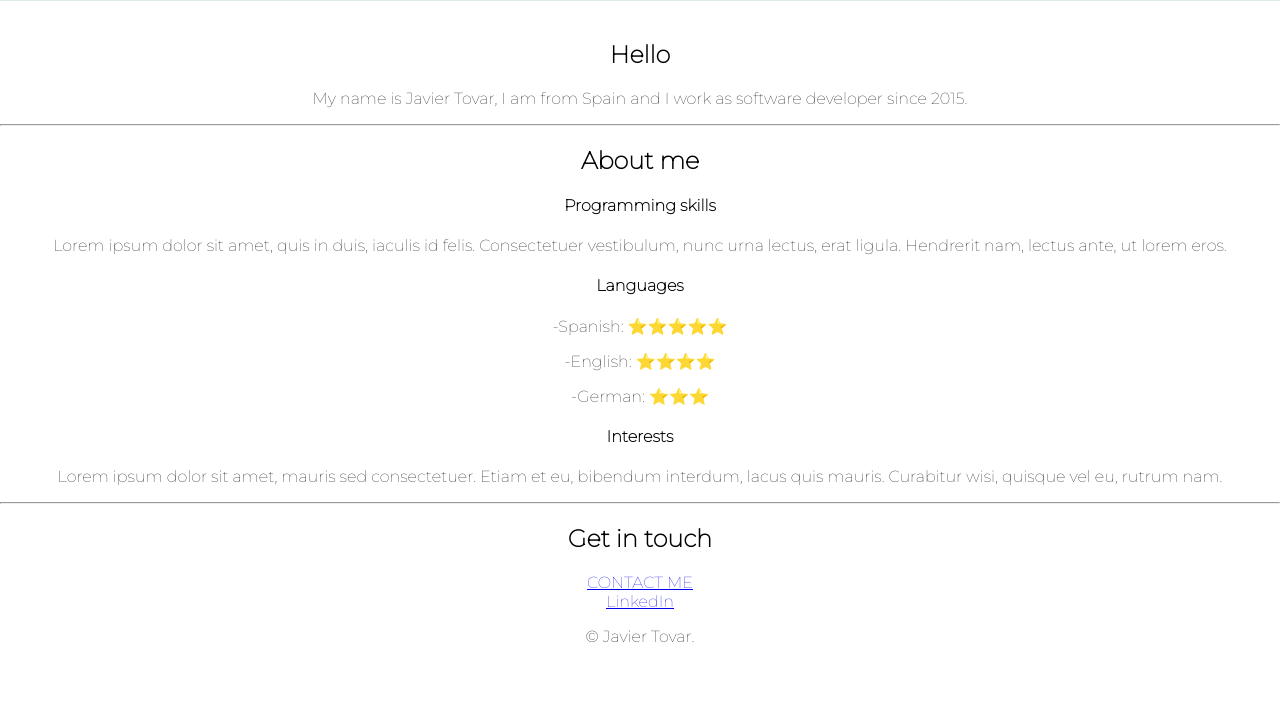
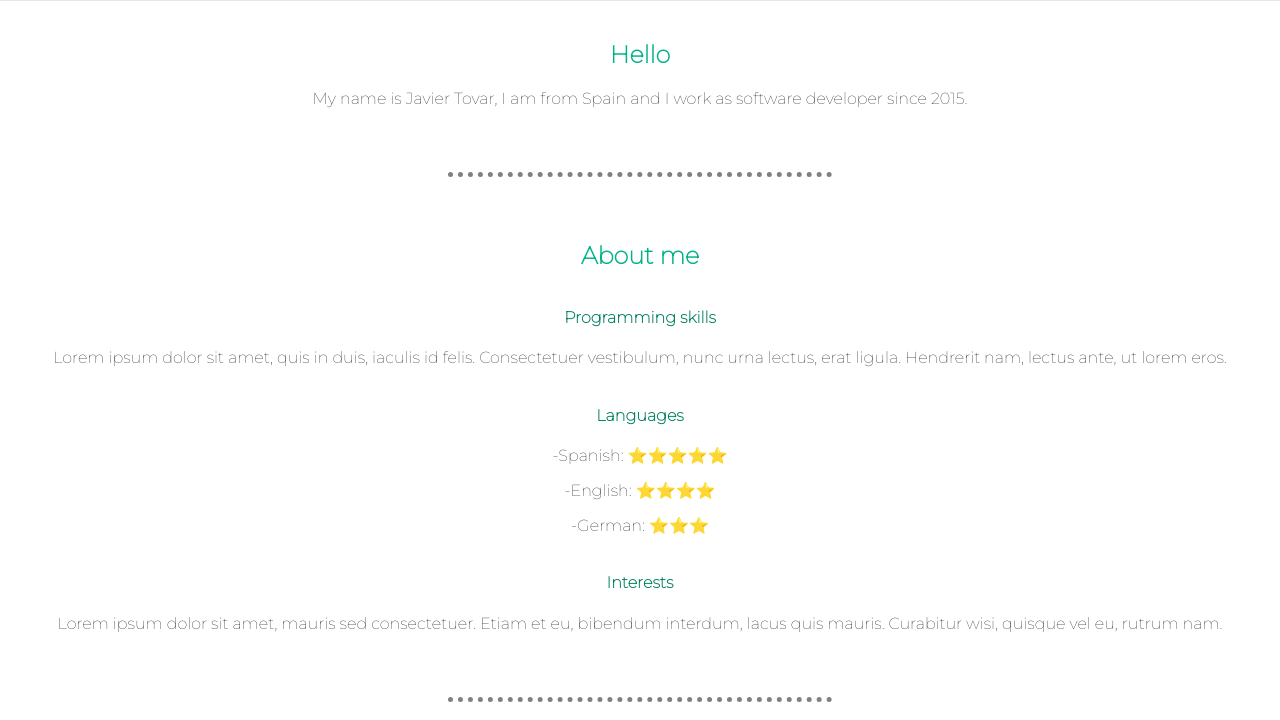
Before and after one commit to javigeo9/cv, a plain HTML site: page index.html in a window 1280 px wide. Shown: the part 520-1240 px from the top of the page. Before the commit the page ends 1182 px from the top, so only its background shows below. Drawn offline with Linux system fonts and the light colour scheme.

Commit message:
Update styles.css

```diff
--- a/css/styles.css
+++ b/css/styles.css
@@ -2,6 +2,24 @@ body{
     margin: 0;
     text-align: center;
     font-family: 'Montserrat', serif
+}
+
+hr {
+    border-style: none;
+    border-top-style: dotted;
+    border-color: grey;
+    border-width: 5px;
+    width: 30%;
+    margin: auto;
+    margin-top: 5%;
+    margin-bottom: 5%;
+}
+
+h2{
+    color: #00b386;
+}
+h4{
+    color: #008060;
 }
 
 .top-container{
@@ -24,3 +42,15 @@ body{
     left: 300px;
     bottom: 300px;
 }
+.programming{
+    margin-top: 3%;;
+}
+.languages{
+    margin-top: 3%;;
+}
+.interests{
+    margin-top: 3%;;
+}
+.bottom-container{
+    background-color: #e0ebe8;
+}
```
